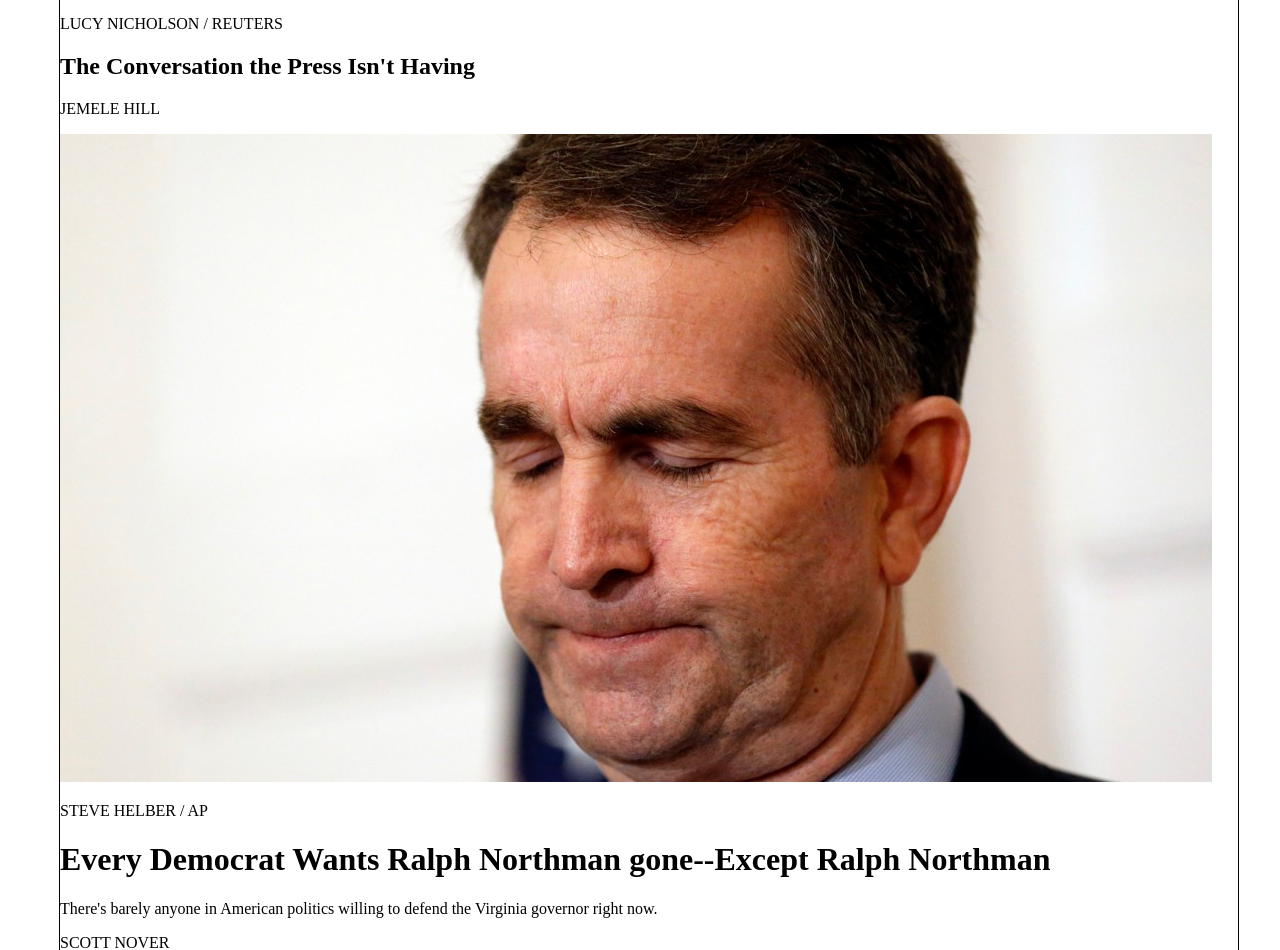
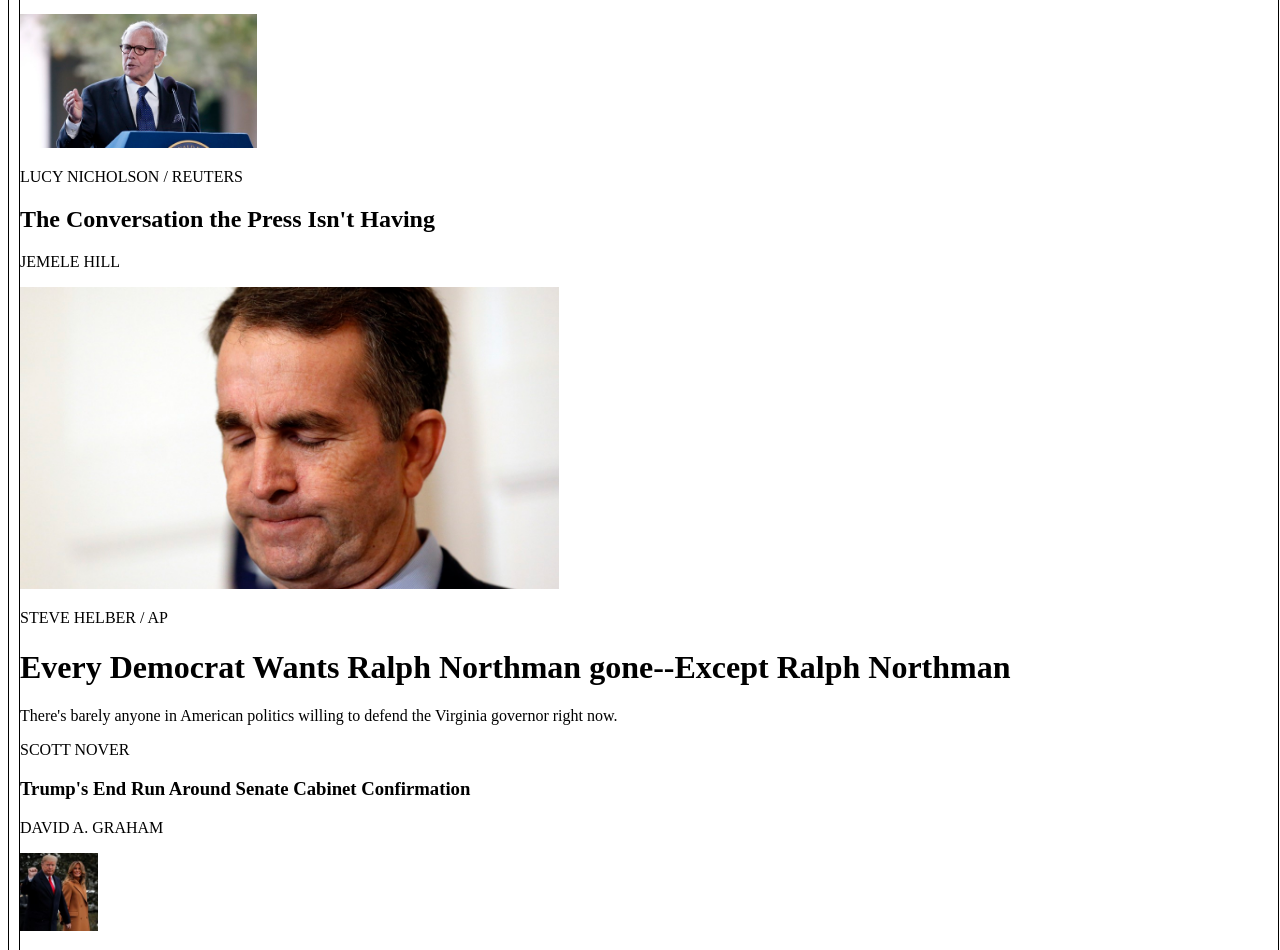
Before and after one commit to DavidJMora/Atlantic-remake, a plain HTML site: page index.html in a window 1280 px wide. Shown: the part 820-1770 px from the top of the page. Drawn offline with Linux system fonts and the light colour scheme; a script that the page names is missing.

Commit message:
gave sub divs in content container ids and began applying css to images

```diff
--- a/index.html
+++ b/index.html
@@ -22,22 +22,22 @@
             <button id="Subscribe-button" class="header-button">Subscribe</button>
         </div>
     </header>
-    <main id="content" class="main-body">
+    <main id="content-container" class="main-body">
         <div id="left-sidebar">
             <div>
-                <img src="./images/trump.jpg">
+                <img class="left-sidebar-image" src="./images/trump.jpg">
                 <p>GAGE SKIDMORE</p>
                 <h2>50 Moments That Define an Improbable Presidency</h2>
             </div>
             <div>
-                <img src="./images/jemele-hill.jpg">
+                <img class="left-sidebar-image" src="./images/jemele-hill.jpg">
                 <p>LUCY NICHOLSON / REUTERS</p>
                 <h2>The Conversation the Press Isn't Having</h2>
                 <p>JEMELE HILL</p>
             </div>
         <div id="main-content">
             <div>
-                <img src="./images/sad-face-man.jpg">
+                <img class="main-content-image" src="./images/sad-face-man.jpg">
                 <p>STEVE HELBER / AP</p>
                 <h1>Every Democrat Wants Ralph Northman gone--Except Ralph Northman</h1>
                 <P>There's barely anyone in American politics willing to defend the Virginia governor right now.</P>
@@ -48,22 +48,22 @@
             <div>
                 <h3>Trump's End Run Around Senate Cabinet Confirmation</h3>
                 <P>DAVID A. GRAHAM</P>
-                <img src="./images/trump-and-wife.jpg">
+                <img class="right-sidebar-image" src="./images/trump-and-wife.jpg">
             </div>
             <div>
                 <h3>The Unpredictable Rise of China</h3>
                 <p>DANIEL BLUMENTHAL</p>
-                <img src="./images/much-people.jpg">
+                <img class="right-sidebar-image" src="./images/much-people.jpg">
             </div>
             <div>
                 <h3>Impeach Donald Trump</h3>
                 <p>YONI APPELBAUM</p>
-                <img src="./images/the-smolder.jpg">
+                <img class="right-sidebar-image" src="./images/the-smolder.jpg">
             </div>
             <div>
                 <h3>Video:Death Metal Grandma</h3>
                 <p>EMILY BUDER</p>
-                <img src="./images/beetleguese.jpg">
+                <img class="right-sidebar-image" src="./images/beetleguese.jpg">
             </div>
             <div>
                 <p>The Atlantic's crossword puzzle gets a little more challenging each weekday.</p>
--- a/main.css
+++ b/main.css
@@ -1,8 +1,8 @@
 #container {
     display: grid;
-    grid-template: 1fr 3fr 1fr / 50px 9fr 50px;
+    grid-template: 1fr 3fr 1fr / 10px 9fr 10px;
     border: 1px solid black;
-    height: 100vh;
+    height: 100wh;
    width: 100vw;
 }
 #header {
@@ -37,7 +37,29 @@
 
 
 }
-#content {
+#content-container {
     grid-column: 2 / 3;
+    grid-row: 2 / 3;
     border: 1px solid black;
+    /* grid-template-columns: 1fr 3fr 1fr; */
+    height: auto;
+    width: auto;
 }
+#left-sidebar {
+    grid-column: 1 / 3;
+}
+.left-sidebar-image {
+    height: 133.45px;
+    width: 237.25px;
+}
+#main-content {
+    grid-column: 2 / 3;
+}
+.main-content-image {
+    height: 302.91px;
+    width: 538.5px;
+}
+.right-sidebar-image {
+    height: 78px;
+    width: 78px;
+}
```
